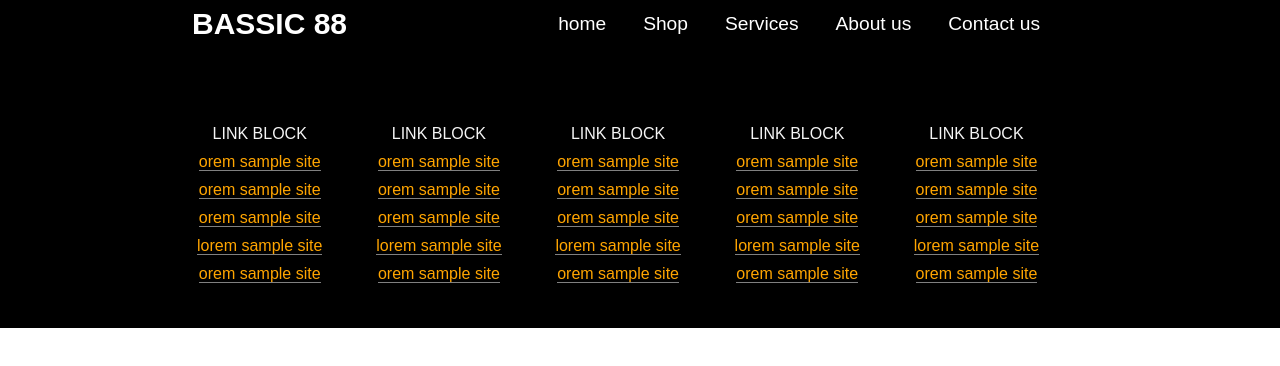
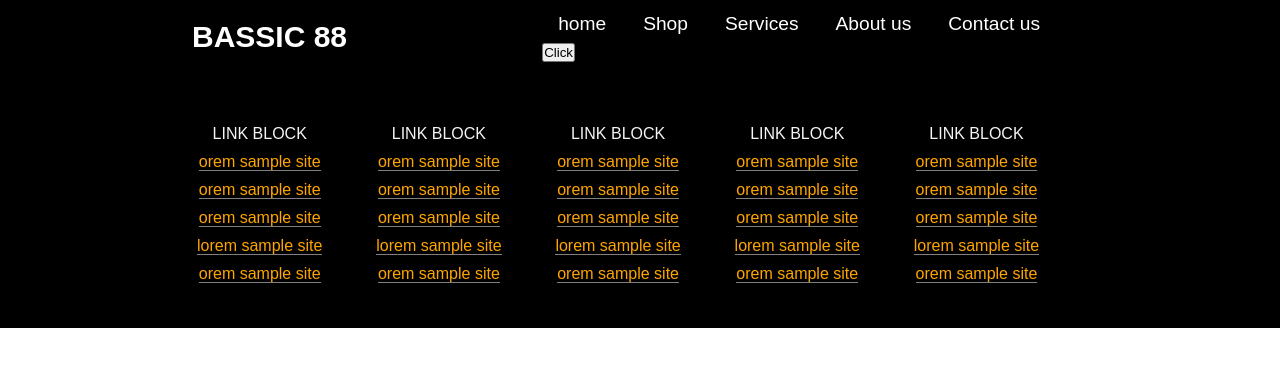
Before and after one commit to kumarthapa/project-in-react, a React (Create React App) app: page / in a window 1280 px wide. Shown: the top 366 px of the page. Built offline with nearby package versions, Linux system fonts and the light colour scheme.

Commit message:
qztray changes

```diff
--- a/package.json
+++ b/package.json
@@ -10,6 +10,7 @@
     "axios": "^0.21.1",
     "concurrently": "^6.0.0",
     "json-server": "^0.16.3",
+    "qz-tray": "^2.1.2",
     "react": "^17.0.1",
     "react-dom": "^17.0.1",
     "react-redux": "^7.2.4",
--- /dev/null
+++ b/src/component/Qztray.js
@@ -0,0 +1,134 @@
+import React, { Component } from 'react'
+import * as qz from "qz-tray";
+
+export class Qztray extends Component {
+    constructor(props) {
+        super(props)
+
+        this.state = {
+
+        }
+    }
+
+    click = () => {
+        console.log('sjfjsd');
+
+        // qz.websocket.connect().then(() => {
+        //     return qz.printers.find();
+        // }).then((printers) => {
+        //     console.log(printers);
+        //     let config = qz.configs.create('PDF');
+        //     return qz.print(config, [{
+        //         type: 'pixel',
+        //         format: 'html',
+        //         flavor: 'plain',
+        //         data: '<h1>Hello JavaScript!</h1>'
+        //     }]);
+        // }).then(() => {
+        //     return qz.websocket.disconnect();
+        // }).then(() => {
+        //     // process.exit(0);
+        //     qz.websocket.disconnect();
+        // }).catch((err) => {
+        //     console.error(err);
+        //     // process.exit(1);
+        //     qz.websocket.disconnect();
+        // });
+
+        qz.websocket.connect().then(() => {
+            return qz.usb.claimDevice(this.scale.vendor, this.scale.product, this.scale.device);
+        }).catch(this.err).then(() => {
+            return qz.usb.readData(this.scale.vendor, this.scale.product, this.scale.endpoint, '8');
+        }).then((data) => {
+            // Get status
+            var status = parseInt(data[1], 16);
+            switch (status) {
+                case 1:	// fault
+                case 5:	// underweight
+                case 6:	// overweight
+                case 7:	// calibrate
+                case 8:	// re-zero
+                    status = 'error'; break;
+                case 3:
+                    status = 'busy'; break;
+                case 2:	// stable at zero
+                case 4: // stable non-zero
+                default:
+                    status = 'stable';
+            }
+
+            // Get precision
+            var precision = parseInt(data[3], 16);
+            precision = precision ^ -256; // unsigned to signed
+
+            // Get weight
+            data.splice(0, 4);
+            data.reverse();
+            var weight = parseInt(data.join(''), 16);
+
+            // Apply precision
+            weight *= Math.pow(10, precision);
+            weight = weight.toFixed(Math.abs(precision));
+
+            // Get units
+            var units = parseInt(data[2], 16);
+            switch (units) {
+                case 3:
+                    units = 'kg'; break;
+                case 11: // ounces
+                    units = 'oz'; break;
+                case 12:
+                default:
+                    units = 'lbs';
+            }
+
+            alert(status + ": " + weight + units);
+        }).then(this.release)
+            .catch(this.release);
+    }
+
+
+
+    mt = {
+        vendor: '0x0EB8',
+        product: '0xF000',
+        device: '0x00',
+        endpoint: '0x81',
+    };
+
+    dymo = {
+        vendor: '0x0922',
+        product: '0x8009',
+        device: '0x00',
+        endpoint: '0x82',
+    };
+
+    // FIXME: Verify with physical scale
+    stamps = {
+        vendor: '0x1446', // or '0x6A73'
+        product: '0xF000',
+        device: '0x00',
+        endpoint: '0x81',
+    };
+
+    scale = this.mt;
+
+    err = (e) => { console.error(e); }
+
+    release = () => {
+        qz.usb.releaseDevice(this.scale.vendor, this.scale.product).catch((e) => {
+            console.error(e);
+        });
+    }
+
+
+    render() {
+        return (
+            <div>
+                <button onClick={this.click}>Click</button>
+            </div>
+        )
+    }
+}
+
+export default Qztray
--- a/src/component/navbar.js
+++ b/src/component/navbar.js
@@ -1,14 +1,15 @@
 import React, { Component } from 'react'
-import {Link} from 'react-router-dom'
+import { Link } from 'react-router-dom'
 // import {BASIC,FreeHTML,Home,Shop,Services,About,Contact} from '../assets/helper/helper';
-import {MenuItems} from "../assets/helper/MenuItems";
+import { MenuItems } from "../assets/helper/MenuItems";
+import Qztray from "./Qztray";
 
 
 export default class Navbar extends Component {
-    state = {clicked: false}
+    state = { clicked: false }
     render() {
-       const handleClick = ()=>{
-            this.setState({clicked: !this.state.clicked})
+        const handleClick = () => {
+            this.setState({ clicked: !this.state.clicked })
         }
         return (
             <>
@@ -18,12 +19,12 @@ export default class Navbar extends Component {
                         <div className="menu-icone" onClick={handleClick}><span>{this.state.clicked ? 'x' : '='}</span></div>
                         <ul className={this.state.clicked ? 'nav-menu active' : 'nav-menu'}>
                             {
-                           MenuItems.map((item,index)=>{
-                           return (<li key={index}><Link  to={item.url} className={item.cName}>{item.title}</Link></li>)
+                                MenuItems.map((item, index) => {
+                                    return (<li key={index}><Link to={item.url} className={item.cName}>{item.title}</Link></li>)
                                 })
 
                             }
-
+                            <li key="sjfhjs"><Qztray /></li>
                         </ul>
                     </nav>
                 </div>
```
Also changed, not shown: 1 other file (tests, documents, lock files or other folders). Lines whose indentation alone changed are shown as unchanged.
